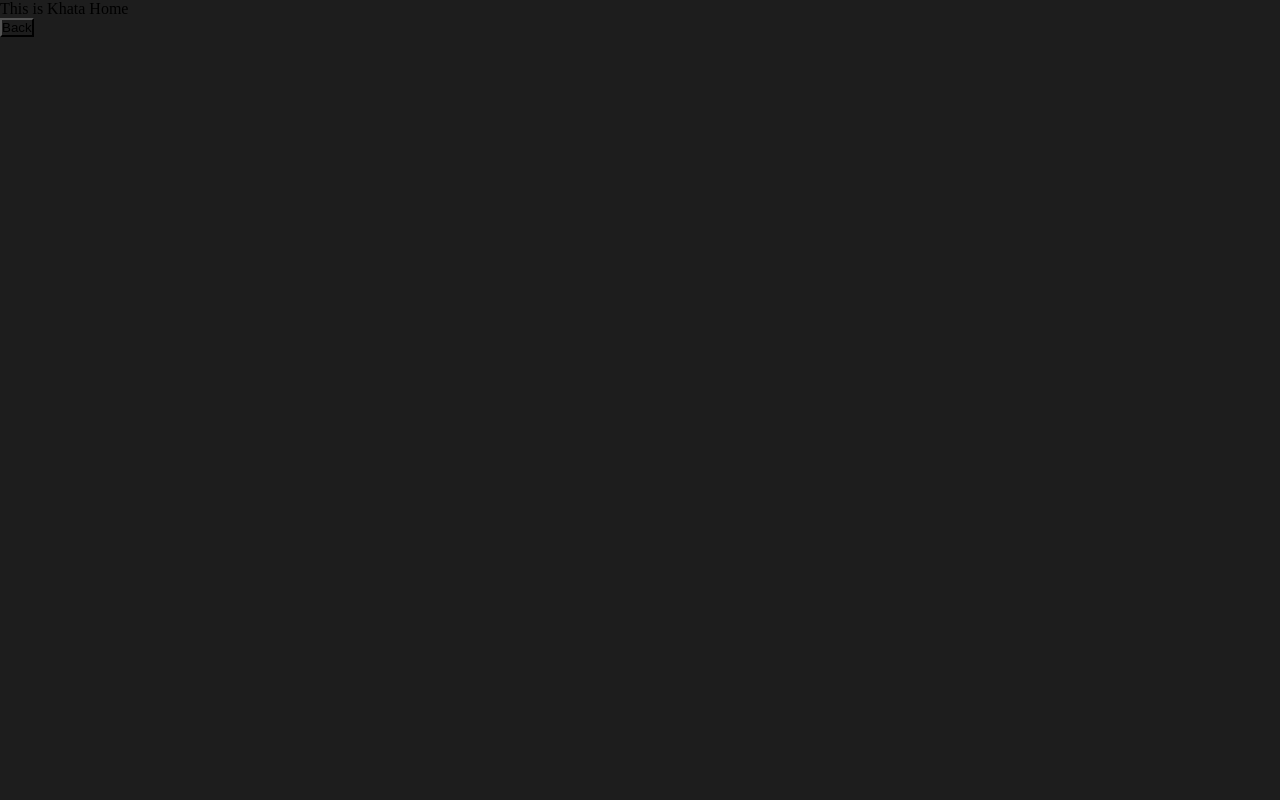
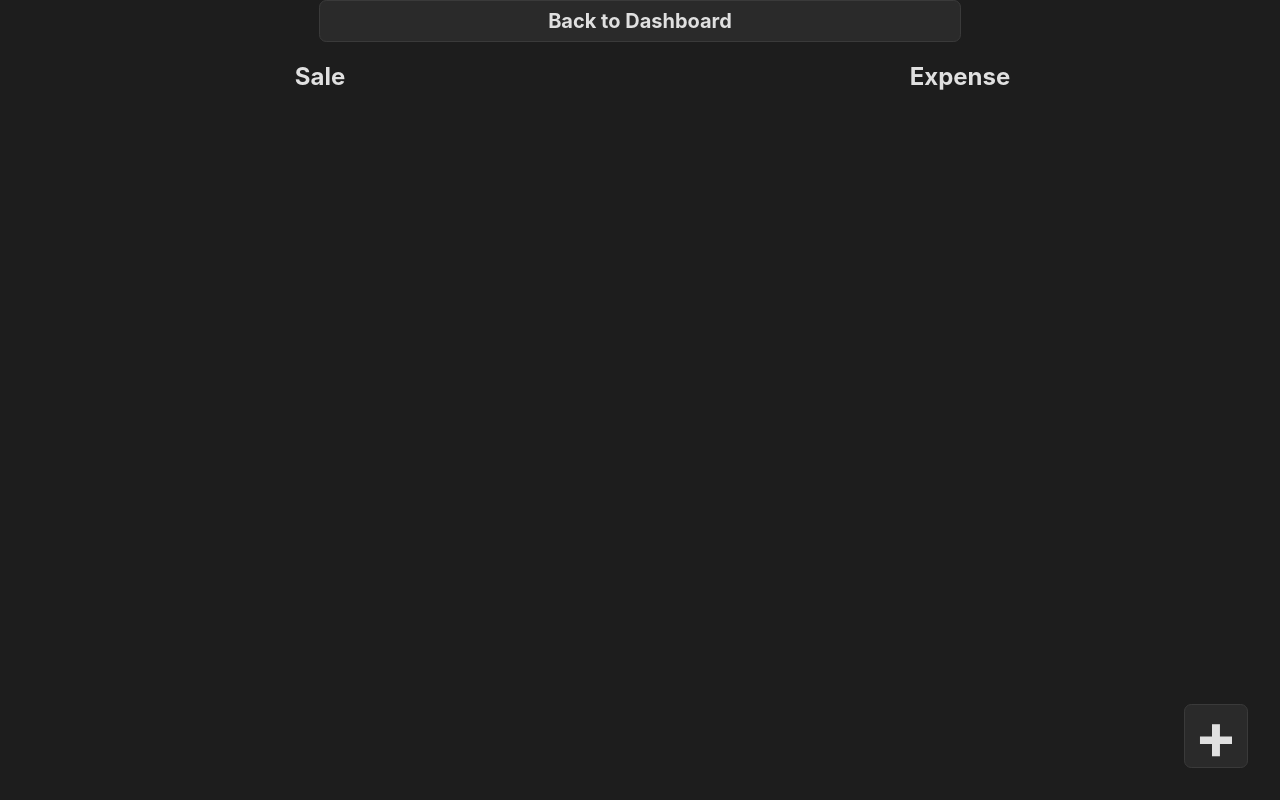
Before and after one commit to UmerZer0/project-sigma, a React (Vite) app in the folder frontend/: page /khata in a window 1280 px wide. Built offline with nearby package versions, Linux system fonts and the light colour scheme.

Commit message:
Added markdown and styling for Khata

```diff
--- a/frontend/index.html
+++ b/frontend/index.html
@@ -7,6 +7,7 @@
     <title>Vite + React</title>
     <link rel="stylesheet" href="./src/App.css" />
     <link rel="stylesheet" href="./src/components/Stock/Stock.css" />
+    <link rel="stylesheet" href="./src/components/Khata/Khata.css" />
   </head>
   <body>
     <div id="root"></div>
--- a/frontend/src/components/Khata/Home.jsx
+++ b/frontend/src/components/Khata/Home.jsx
@@ -1,19 +1,27 @@
-import React from 'react';
-import { Link } from "react-router-dom"
-
+import React from "react";
+import { Link } from "react-router-dom";
 
 function Home() {
-    return(
-        <>
-            <div>This is Khata Home</div>
-            <Link to='/'>
-            <button>
-                Back
-            </button>
-            </Link>
-        </>
-    )
+  return (
+    <>
+      <div className="back-btn-box">
+        <Link className="back-btn btn" to="/">
+          Back to Dashboard
+        </Link>
+      </div>
 
+      <div className="khata-body">
+        <section className="sale-section">
+          <h1>Sale</h1>
+        </section>
+        <section className="expense-section">
+          <h1>Expense</h1>
+          {/* <div className="expense-body">Hello</div> */}
+        </section>
+        <button className="add-btn btn">+</button>
+      </div>
+    </>
+  );
 }
 
 export default Home;
--- /dev/null
+++ b/frontend/src/components/Khata/Khata.css
@@ -0,0 +1,17 @@
+.khata-body {
+  display: grid;
+  grid-template-columns: repeat(2, 1fr);
+}
+
+.sale-section,
+.expense-section {
+  display: grid;
+  justify-content: center;
+}
+
+.expense-body {
+  /* border: left 1px solid var(--border); */
+  /* border-left: 1px solid var(--border);
+  min-width: 100%;
+  outline: auto; */
+}
```
